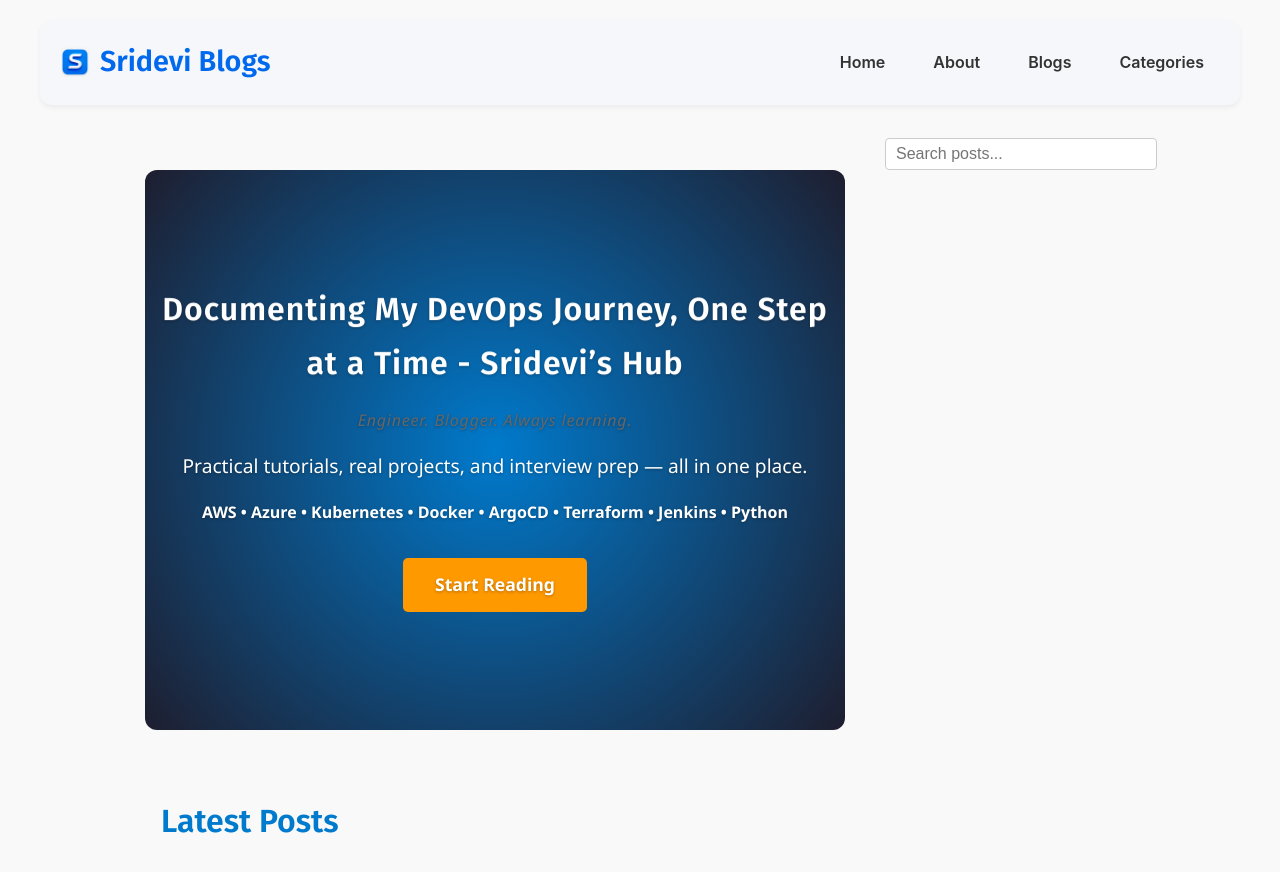
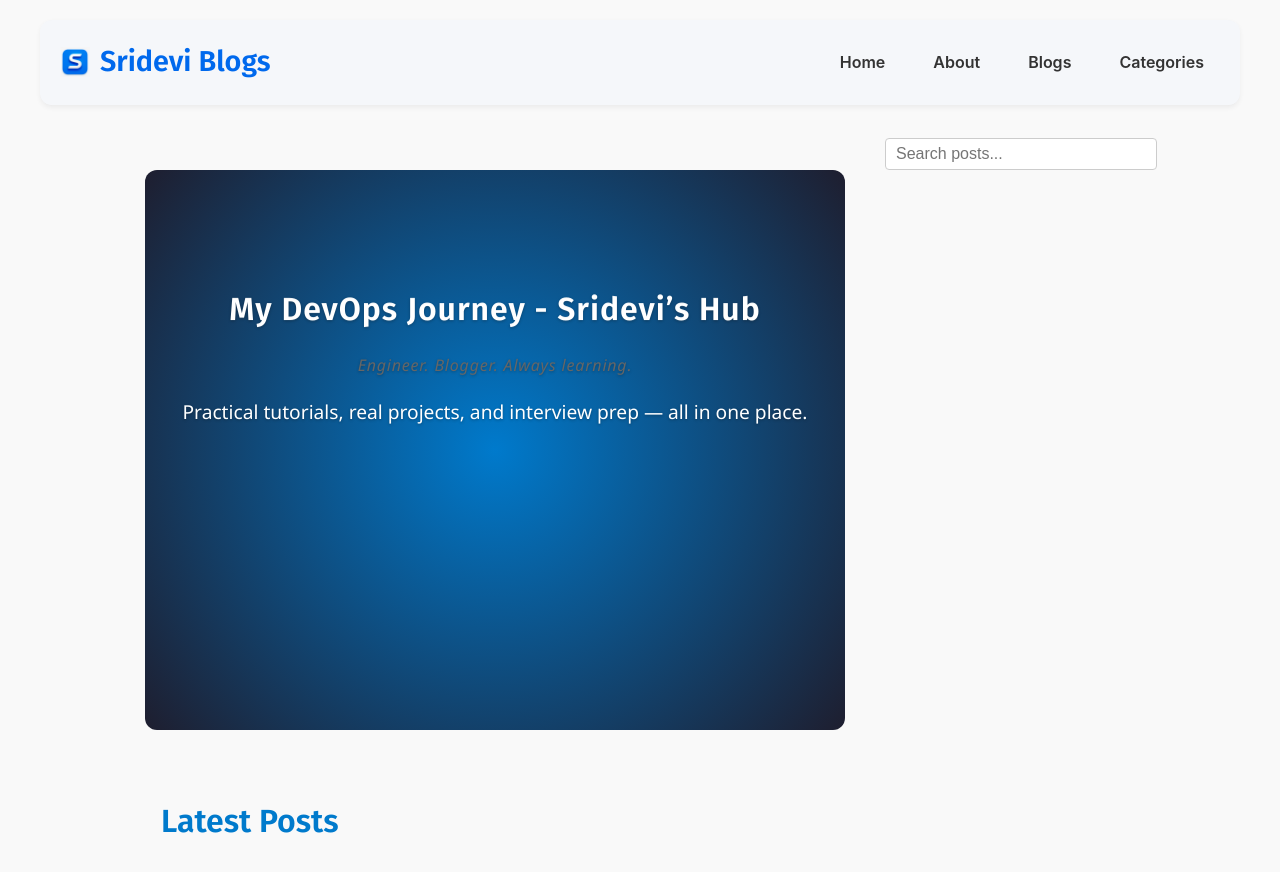
Before and after one commit to srideviblogs/srideviblogs.github.io, a Jekyll site: the page built from index.md, in a window 1280 px wide and 900 px high. Shown: the top 872 px of the window. Built offline with Jekyll 4.4.1, drawn with Linux system fonts in a browser that asks for light colours.

Commit message:
Update home.html

```diff
--- a/_layouts/home.html
+++ b/_layouts/home.html
@@ -3,11 +3,9 @@ layout: default
 ---
 
 <section class="welcome-intro">
-  <h1 class="animate-heading">Documenting My DevOps Journey, One Step at a Time - Sridevi’s Hub</h1>
+  <h1 class="animate-heading">My DevOps Journey - Sridevi’s Hub</h1>
   <p class="mini-intro">Engineer. Blogger. Always learning.</p>
   <p class="animate-paragraph">Practical tutorials, real projects, and interview prep — all in one place.</p>
-  <p class="tools-row">AWS • Azure • Kubernetes • Docker • ArgoCD • Terraform • Jenkins • Python</p>
-  <a href="#blog" class="cta-button">Start Reading</a>
 </section>
 
 
```
